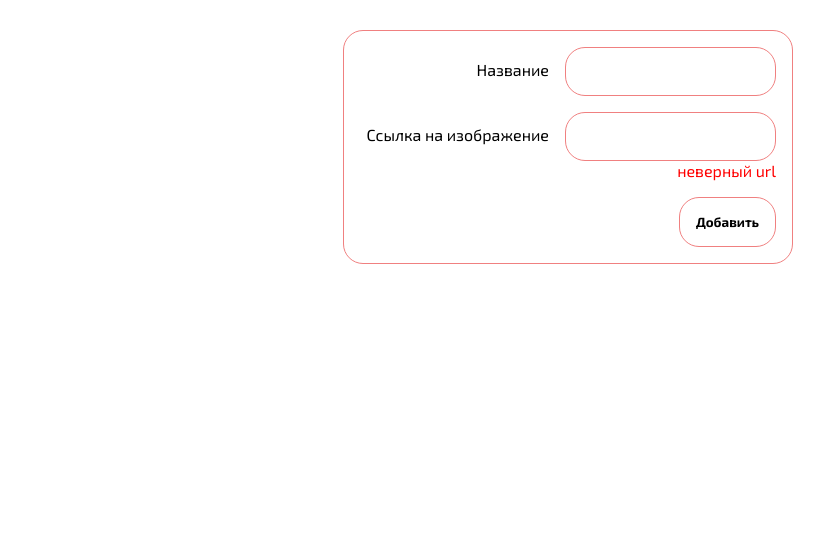
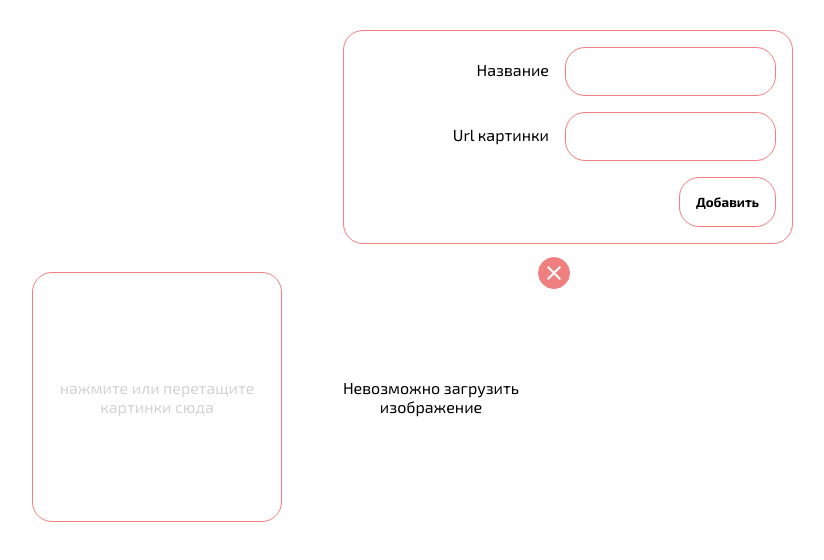
Before and after one commit to regina-ms/gallery, a website built with webpack: page src/index.html in a window 1280 px wide. Both pictures are taken after typing "Sample", "Sample" into the empty fields and a click on the button "Добавить". Shown: the whole page, without its empty margins (72-896 px from the left). Built offline with nearby package versions, Linux system fonts and the light colour scheme; files whose address does not match are found by name.

Commit message:
DnD added

```diff
--- a/package.json
+++ b/package.json
@@ -38,6 +38,7 @@
     "webpack-merge": "^5.10.0"
   },
   "dependencies": {
-    "core-js": "^3.35.1"
+    "core-js": "^3.35.1",
+    "nanoid": "^5.0.6"
   }
 }
--- a/src/js/App.js
+++ b/src/js/App.js
@@ -4,30 +4,16 @@ import Pictures from './components/Pictures';
 export default class App {
   constructor(parentElement) {
     this.parentElement = parentElement;
+  }
+
+  init() {
     this.element = document.createElement('div');
     this.element.classList.add('app');
 
-    this.form = new Form();
+    this.form = new Form('form');
     this.pictures = new Pictures();
 
-    this.onFormSubmit = this.onFormSubmit.bind(this);
-    this.form.element.addEventListener('submit', this.onFormSubmit);
-  }
-
-  onFormSubmit(e) {
-    e.preventDefault();
-
-    if (!e.target.url.value) {
-      this.form.element.querySelector('.error').textContent = 'введите url';
-      return;
-    }
-
-    this.pictures.checkImageSrc(e.target.url.value, e.target.name.value);
-    this.form.element.reset();
-  }
-
-  init() {
-    this.element.append(this.form.element, this.pictures.element);
+    this.element.append(this.form.init(), this.pictures.init());
     this.parentElement.append(this.element);
   }
 }
--- a/src/js/components/Form.js
+++ b/src/js/components/Form.js
@@ -1,28 +1,77 @@
-import Input from './Input';
+export default class Form {
+  constructor(id) {
+    this.id = id;
 
-export default class Form {
-  constructor() {
+    this.onFormSubmit = this.onFormSubmit.bind(this);
+    this.inputOnFocus = this.inputOnFocus.bind(this);
+  }
+
+  inputOnFocus(e) {
+    e.target.nextElementSibling.remove();
+    e.target.removeEventListener('focus', this.inputOnFocus);
+  }
+
+  onFormSubmit(e) {
+    e.preventDefault();
+
+    const isImageTitle = e.target.imageTitle.validity.valid;
+    const isImageUrl = e.target.imageUrl.validity.valid;
+
+    if (!isImageTitle) {
+      this.showError(e.target.imageTitle);
+      return;
+    }
+
+    if (!isImageUrl) {
+      this.showError(e.target.imageUrl);
+      return;
+    }
+
+    e.target.dispatchEvent(
+      new Event('formSubmit', { bubbles: true }),
+    );
+
+    this.element.reset();
+  }
+
+  showError(el) {
+    this.error.textContent = 'Заполните поле';
+    el.after(this.error);
+    el.addEventListener('focus', this.inputOnFocus);
+  }
+
+  init() {
     this.element = document.createElement('form');
+    this.element.setAttribute('id', this.id);
     this.element.setAttribute('autocomplete', 'off');
+    this.element.noValidate = true;
 
-    this.errorMsg = document.createElement('div');
-    this.errorMsg.classList.add('error');
+    this.titleLabel = document.createElement('label');
+    this.titleLabel.textContent = 'Название';
 
-    this.inputName = new Input('Название', 'name').create();
+    this.inputTitle = document.createElement('input');
+    this.inputTitle.setAttribute('name', 'imageTitle');
+    this.inputTitle.required = true;
+    this.titleLabel.append(this.inputTitle);
 
-    this.inputUrl = new Input('Ссылка на изображение', 'url').create();
-    this.inputUrl.append(this.errorMsg);
+    this.urlLabel = document.createElement('label');
+    this.urlLabel.textContent = 'Url картинки';
+
+    this.inputUrl = document.createElement('input');
+    this.inputUrl.setAttribute('name', 'imageUrl');
+    this.inputUrl.required = true;
+    this.urlLabel.append(this.inputUrl);
 
     this.button = document.createElement('button');
     this.button.textContent = 'Добавить';
+    this.button.setAttribute('type', 'submit');
 
-    this.inputOnFocus = this.inputOnFocus.bind(this);
-    this.element.addEventListener('focus', this.inputOnFocus, true);
+    this.error = document.createElement('div');
+    this.error.classList.add('error');
 
-    this.element.append(this.inputName, this.inputUrl, this.button);
-  }
+    this.element.addEventListener('submit', this.onFormSubmit);
+    this.element.append(this.titleLabel, this.urlLabel, this.button);
 
-  inputOnFocus() {
-    this.element.querySelector('.error').textContent = '';
+    return this.element;
   }
 }
--- a/src/js/components/Pictures.js
+++ b/src/js/components/Pictures.js
@@ -1,52 +1,116 @@
 export default class Pictures {
   constructor() {
-    this.element = document.createElement('div');
-    this.element.classList.add('pictures-list');
-
     this.imgOnLoad = this.imgOnLoad.bind(this);
     this.imgOnError = this.imgOnError.bind(this);
 
     this.onBtnCloseClick = this.onBtnCloseClick.bind(this);
+    this.onFileInputChange = this.onFileInputChange.bind(this);
+    this.onFormEnter = this.onFormEnter.bind(this);
+  }
+
+  init() {
+    this.element = document.createElement('div');
+    this.element.classList.add('pictures-list');
+
+    this.createInputFile();
+    this.element.append(this.inputFileContainer);
+    document.addEventListener('formSubmit', this.onFormEnter);
+    return this.element;
+  }
+
+  onFormEnter(e) {
+    const imageTitle = e.target.imageTitle.value;
+    const imageUrl = e.target.imageUrl.value;
+    this.checkImageSrc(imageUrl, imageTitle);
+  }
+
+  onFileInputChange(e) {
+    const files = [...e.target.files];
+
+    files.forEach((file) => {
+      const reader = new FileReader();
+      reader.readAsDataURL(file);
+      reader.onload = (ev) => {
+        this.checkImageSrc(ev.target.result, file.name);
+      };
+    });
+
+    e.target.value = '';
+  }
+
+  createInputFile() {
+    this.inputFileContainer = document.createElement('div');
+    this.inputFileContainer.classList.add('input-file-container');
+
+    this.inputFile = document.createElement('input');
+    this.inputFile.setAttribute('type', 'file');
+    this.inputFile.setAttribute('name', 'image');
+    this.inputFile.setAttribute('accept', 'image/*');
+    this.inputFile.multiple = true;
+    this.inputFile.addEventListener('change', this.onFileInputChange);
+
+    this.inputFile.addEventListener('dragover', (e) => {
+      e.preventDefault();
+      e.target.classList.add('dragover');
+      this.overlay.textContent = '+';
+    });
+
+    this.inputFile.addEventListener('dragleave', (e) => {
+      e.preventDefault();
+      e.target.classList.remove('dragover');
+      this.overlay.textContent = 'нажмите или перетащите картинки сюда';
+    });
+
+    this.inputFile.addEventListener('drop', (e) => {
+      e.target.classList.remove('dragover');
+      this.overlay.textContent = 'нажмите или перетащите картинки сюда';
+    });
+
+    this.overlay = document.createElement('div');
+    this.overlay.classList.add('overlay');
+    this.overlay.textContent = 'нажмите или перетащите картинки сюда';
+
+    this.inputFileContainer.append(this.inputFile);
+    this.inputFileContainer.append(this.overlay);
   }
 
   onBtnCloseClick(e) {
     const itemToDelete = e.target.closest('.image-item');
     itemToDelete.remove();
-    this.image = null;
+    this.imageEl = null;
   }
 
-  imgOnLoad() {
-    this.createPicture();
+  imgOnLoad(e) {
+    this.createPicture(e.target);
   }
 
   imgOnError() {
-    this.image = null;
-    document.querySelector('.error').textContent = 'неверный url';
+    this.createPicture('Невозможно загрузить изображение');
   }
 
   checkImageSrc(src, title) {
-    this.image = document.createElement('img');
+    const imageEl = document.createElement('img');
 
     if (title) {
-      this.image.setAttribute('title', title);
-      this.image.setAttribute('alt', title);
+      imageEl.setAttribute('title', title);
+      imageEl.setAttribute('alt', title);
     }
 
-    this.image.addEventListener('load', this.imgOnLoad);
-    this.image.addEventListener('error', this.imgOnError);
-    this.image.src = src;
+    imageEl.src = src;
+    imageEl.addEventListener('load', this.imgOnLoad);
+    imageEl.addEventListener('error', this.imgOnError);
   }
 
-  createPicture() {
-    const div = document.createElement('div');
-    div.classList.add('image-item');
+  createPicture(el) {
+    const imgContainer = document.createElement('div');
+    imgContainer.classList.add('image-item');
 
     const closeBtn = document.createElement('button');
     closeBtn.classList.add('close-btn');
     closeBtn.addEventListener('click', this.onBtnCloseClick);
 
-    div.append(closeBtn, this.image);
+    imgContainer.append(closeBtn, el);
 
-    this.element.append(div);
+    this.inputFileContainer.after(imgContainer);
   }
 }
--- a/src/scss/style.scss
+++ b/src/scss/style.scss
@@ -50,6 +50,8 @@ ol {
         }
       }
 
+
+
       button {
         background-color: transparent;
         border: 1px solid lightcoral;
@@ -76,12 +78,57 @@ ol {
       grid-template-columns: repeat(4, 1fr);
       gap: 24px;
 
+      .input-file-container {
+        position: relative;
+        width: 250px;
+        height: 250px;
+
+        * {
+          position: absolute;
+          top: 0;
+          left: 0;
+          right: 0;
+          bottom: 0;
+          width: 100%;
+        }
+
+        input {
+          opacity: 0;
+
+          &.dragover+.overlay {
+            border-width: 3px;
+            font-size: 72px;
+            color: lightcoral;
+          }
+        }
+
+        .overlay {
+          background-color: transparent;
+          border: 1px solid lightcoral;
+          border-radius: 20px;
+          z-index: 1;
+          pointer-events: none;
+          display: flex;
+          align-items: center;
+          justify-content: center;
+          text-align: center;
+          color: lightgrey;
+        }
+      }
+
       .image-item {
         position: relative;
         place-self: center;
+        width: 250px;
+        height: 250px;
+        text-align: center;
+        display: flex;
+        align-items: center;
 
         img {
-          width: 100%;
+          width: 250px;
+          height: 250px;
+          object-fit: cover;
         }
 
         button {
```
Also changed, not shown: 1 other file.
